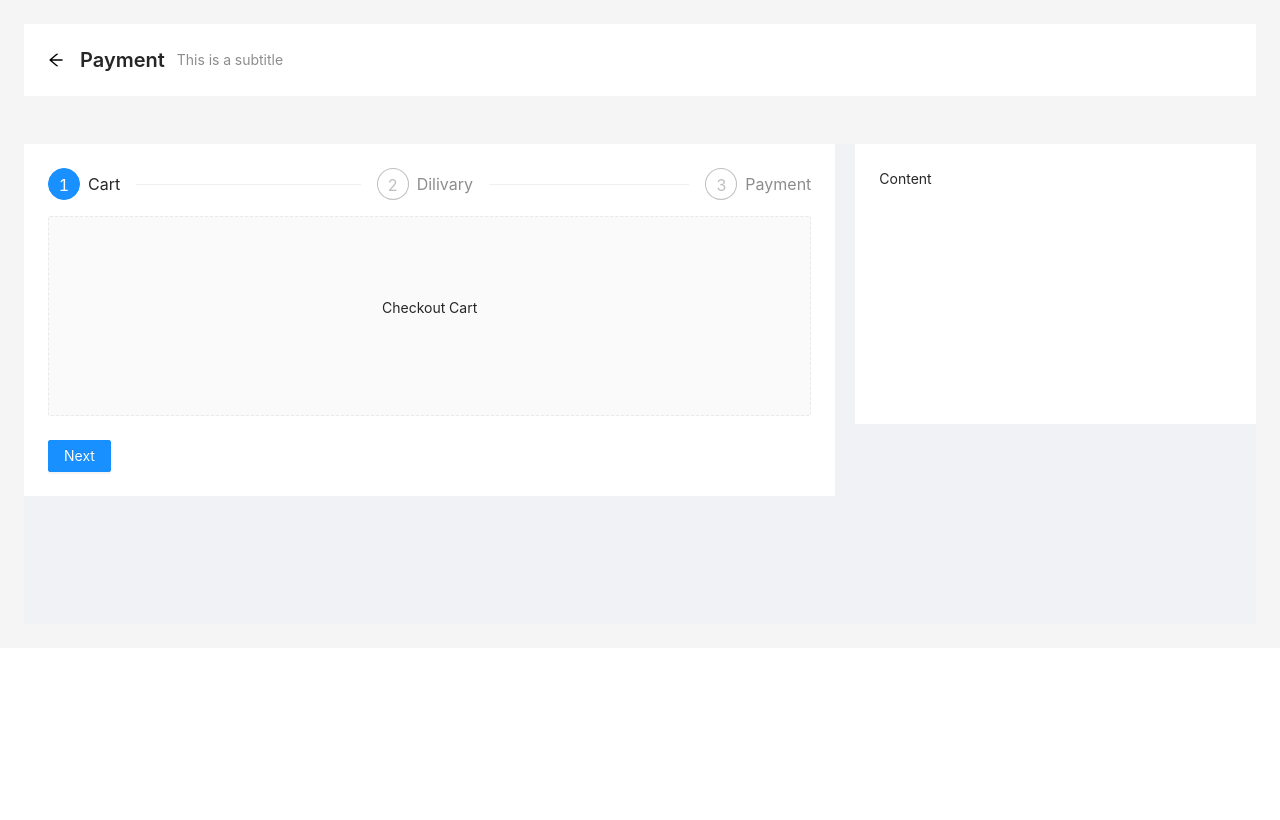
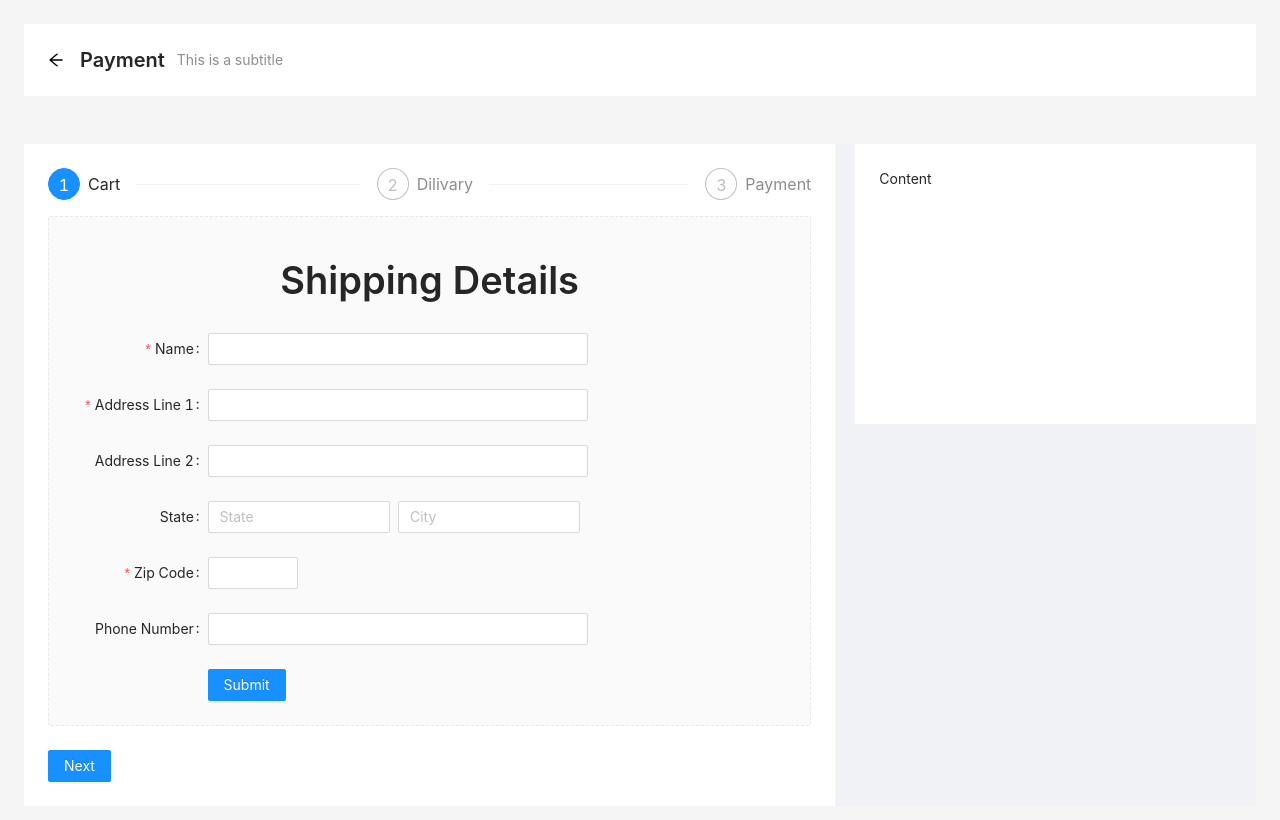
Before and after one commit to MahendraThammita/CTSE-Assignment_3_FE, a React (Create React App) app in the folder e_commerce_fe/: page /payment in a window 1280 px wide. Shown: the top 820 px of the page. Built offline with nearby package versions, Linux system fonts and the light colour scheme.

Commit message:
Shipping Details Page added

```diff
--- a/e_commerce_fe/src/assets/mahen.css
+++ b/e_commerce_fe/src/assets/mahen.css
@@ -15,8 +15,7 @@
   .steps-content {
     min-height: 200px;
     margin-top: 16px;
-    padding-top: 80px;
-    text-align: center;
+    padding-top: 40px;
     background-color: #fafafa;
     border: 1px dashed #e9e9e9;
     border-radius: 2px;
--- /dev/null
+++ b/e_commerce_fe/src/pages/DeliveryDetails.jsx
@@ -0,0 +1,75 @@
+import React, { Component } from 'react'
+import { Form, Input, InputNumber, Button, Typography } from 'antd';
+
+const { Title } = Typography;
+
+export default class DeliveryDetails extends Component {
+    constructor(props) {
+        super(props);
+        this.state = {
+        }
+    }
+
+  render() {
+    const layout = {
+        labelCol: {
+          span: 5,
+        },
+        wrapperCol: {
+          span: 12,
+        },
+      };
+    const validateMessages = {
+        required: '${label} is required!',
+        types: {
+          email: '${label} is not a valid email!',
+          number: '${label} is not a valid number!',
+        },
+        number: {
+          range: '${label} must be between ${min} and ${max}',
+        },
+      };
+
+      const onFinish = (values) => {
+        console.log(values);
+      };
+
+    return (
+      <div>
+          <div style={{textAlign: 'center', paddingBottom: 10}}>
+            <Title>Shipping Details</Title>
+          </div>
+          <Form {...layout} name="nest-messages" onFinish={onFinish} validateMessages={validateMessages}>
+            <Form.Item name={['Contact', 'Name']} label="Name" rules={[{ required: true }]}>
+                <Input />
+            </Form.Item>
+            <Form.Item name={['Contact', 'Address_line_1']} label="Address Line 1" rules={[{ required: true }]}>
+                <Input />
+            </Form.Item>
+            <Form.Item name={['Contact', 'Address_line_2']} label="Address Line 2" >
+                <Input />
+            </Form.Item>
+            <Form.Item label="State" style={{ marginBottom: 0 }}>
+                <Form.Item name={['Contact', 'state']} rules={[{ required: true }]} style={{ display: 'inline-block', width: 'calc(50% - 8px)' }}>
+                    <Input placeholder="State" />
+                </Form.Item>
+                <Form.Item name={['Contact', 'city']} rules={[{ required: true }]} style={{ display: 'inline-block', width: 'calc(50% - 8px)', margin: '0 8px' }}>
+                    <Input placeholder="City" />
+                </Form.Item>
+            </Form.Item>
+            <Form.Item name={['Contact', 'zip_code']} label="Zip Code" rules={[{ required: true }]}>
+                <InputNumber />
+            </Form.Item>
+            <Form.Item name={['Contact', 'phone']} label="Phone Number" >
+                <Input />
+            </Form.Item>
+            <Form.Item wrapperCol={{ ...layout.labelCol, offset: 5 }}>
+                <Button type="primary" htmlType="submit">
+                Submit
+                </Button>
+            </Form.Item>
+          </Form>
+      </div>
+    )
+  }
+}
--- a/e_commerce_fe/src/pages/PaymentMain.jsx
+++ b/e_commerce_fe/src/pages/PaymentMain.jsx
@@ -1,5 +1,6 @@
 import React, { Component } from 'react'
 import PaymentHeader from "../components/PaymentHeader";
+import DeliveryDetails from "../pages/DeliveryDetails";
 import { Layout, Row, Col, Steps, Button, message  } from 'antd';
 
 const { Content} = Layout;
@@ -29,7 +30,7 @@ export default class PaymentMain extends Component {
     const steps = [
         {
           title: 'Cart',
-          content: 'Checkout Cart',
+          content: <DeliveryDetails/>,
         },
         {
           title: 'Dilivary',
```
